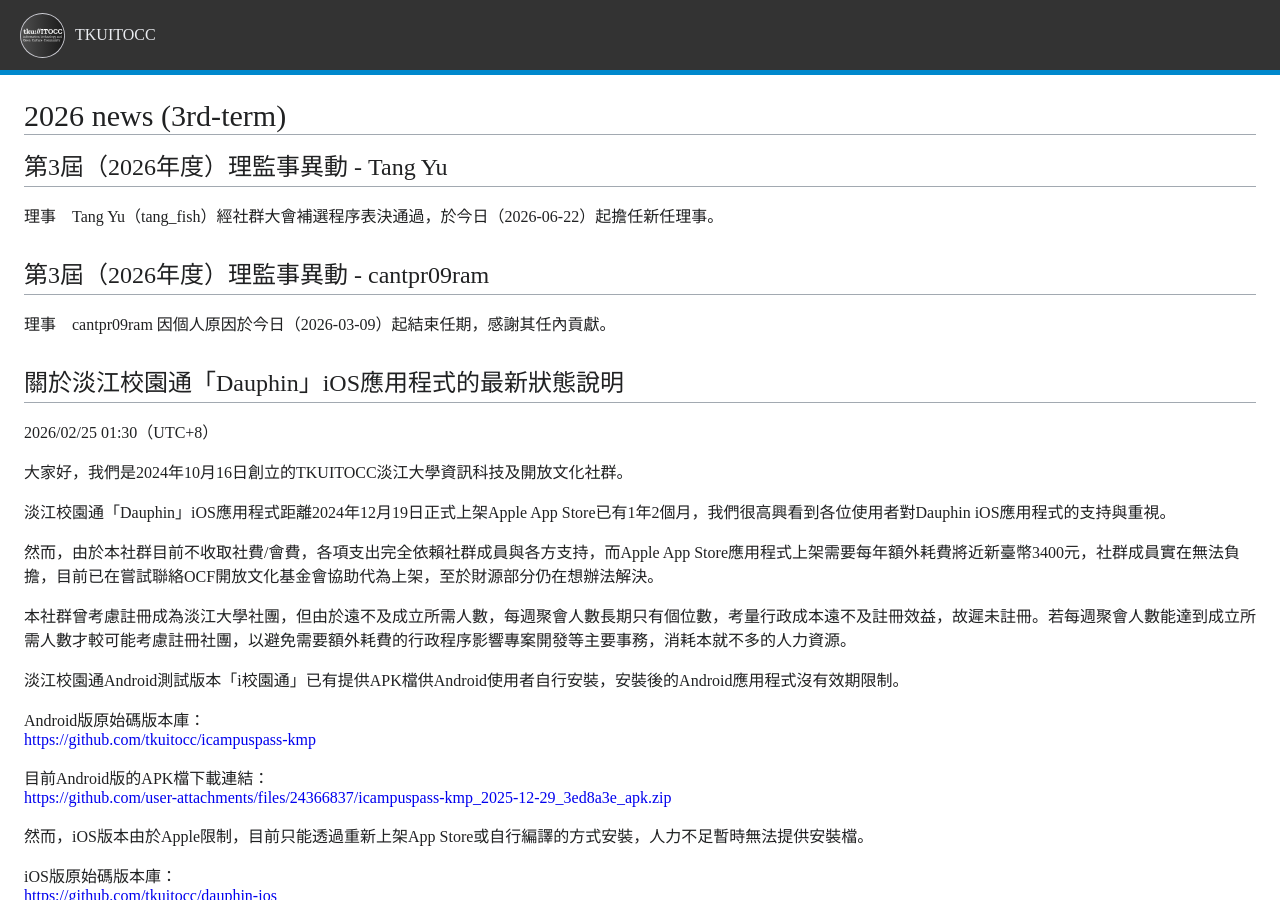
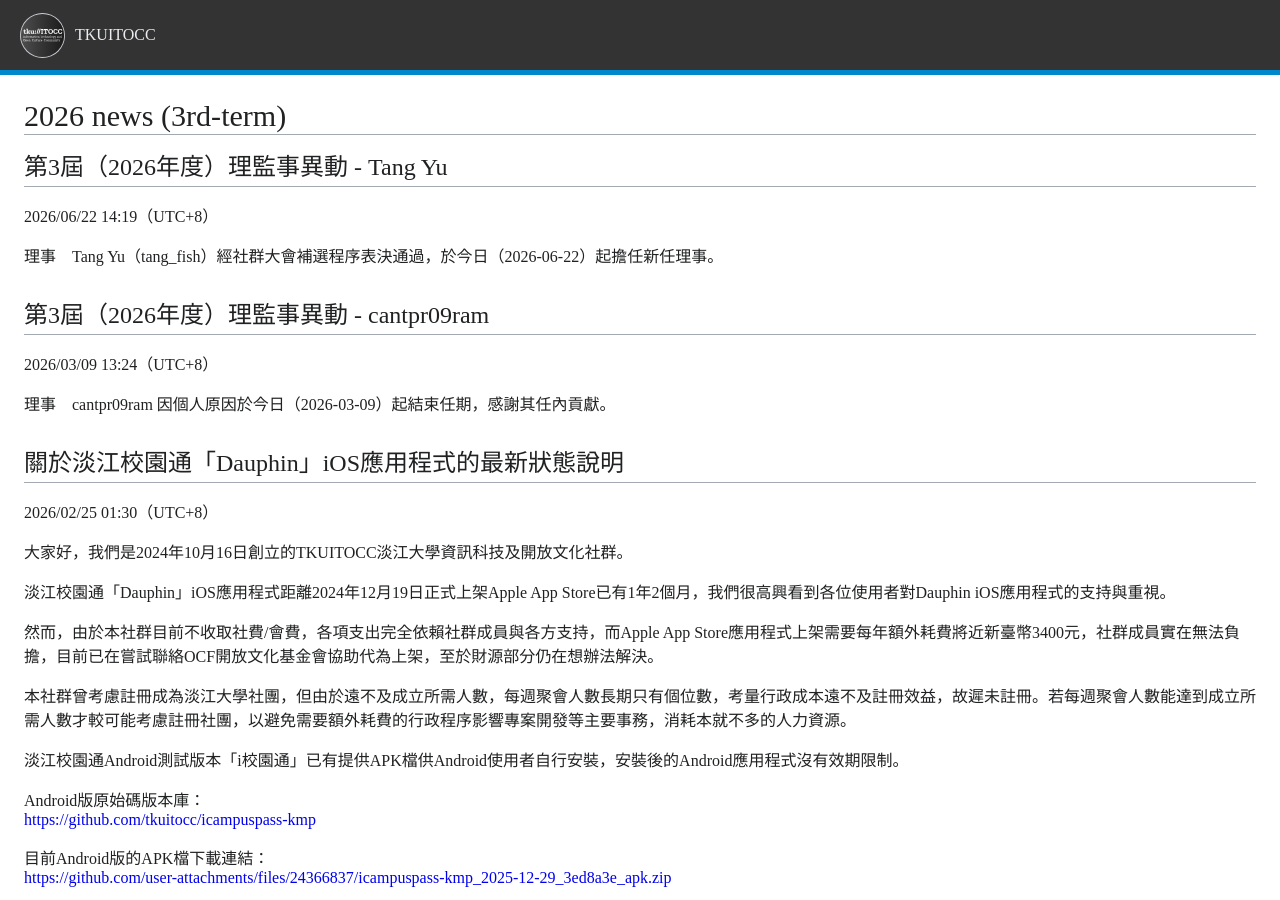
Before and after one commit to tkuitocc/tkuitocc.github.io, a Jekyll site: the page built from docs/en-US/2026/News.md, in a window 1280 px wide and 900 px high. Built offline with Jekyll 4.4.1, drawn with Linux system fonts in a browser that asks for light colours; our own code applies the rules of GitHub Pages for plain Markdown files.

Commit message:
docs: Fix missing timestamps in 2026 news

```diff
--- a/docs/en-US/2026/News.md
+++ b/docs/en-US/2026/News.md
@@ -2,9 +2,13 @@
 
 ## 第3屆（2026年度）理監事異動 - Tang Yu
 
+2026/06/22 14:19（UTC+8）
+
 理事　Tang Yu（tang_fish）經社群大會補選程序表決通過，於今日（2026-06-22）起擔任新任理事。
 
 ## 第3屆（2026年度）理監事異動 - cantpr09ram
+
+2026/03/09 13:24（UTC+8）
 
 理事　cantpr09ram 因個人原因於今日（2026-03-09）起結束任期，感謝其任內貢獻。
 
```
Also changed, not shown: docs/zh-Hant-TW/2026/最新消息.md (+4 -0 lines).
